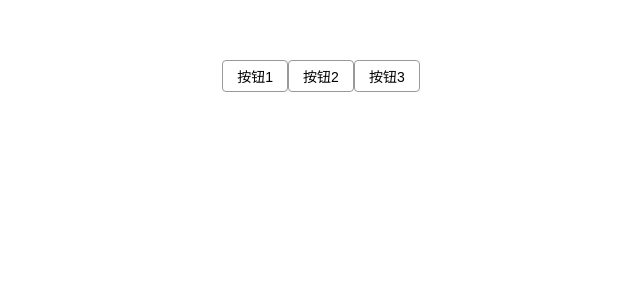
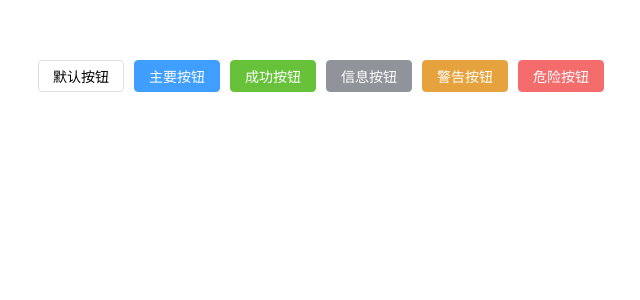
Before and after one commit to wubh2012/wu-ui, a Vue app: page / in a window 1280 px wide. Shown: the top 300 px of the page, without its empty margins (319-959 px from the left). Built offline with nearby package versions, Linux system fonts and the light colour scheme.

Commit message:
指定按钮的类型，使用对应的样式，primary,success,info,warning,danger

```diff
--- a/src/App.vue
+++ b/src/App.vue
@@ -1,41 +1,48 @@
 <template>
   <div id="app">
-    <w-button>按钮1</w-button>
-    <w-button>按钮2</w-button>
-    <w-button>按钮3</w-button>
+    <div id="demo">
+      <w-button>默认按钮</w-button>
+      <w-button type="primary">主要按钮</w-button>
+      <w-button type="success">成功按钮</w-button>
+      <w-button type="info">信息按钮</w-button>
+      <w-button type="warning">警告按钮</w-button>
+      <w-button type="danger">危险按钮</w-button>
+    </div>
   </div>
 </template>
 
 <script>
-
-
 export default {
-  name: 'app',
-
-}
+  name: "app"
+};
 </script>
 
 <style lang="scss">
-*{
+* {
   margin: 0;
   padding: 0;
   box-sizing: border-box;
 }
-:root{
+:root {
   --font-size: 14px;
   --color: #333;
 }
-body{
+body {
   font-size: var(--font-size);
 }
 #app {
-  font-family: -apple-system, BlinkMacSystemFont, 'Segoe UI', 'PingFang SC', 'Hiragino Sans GB',
-  'Microsoft YaHei', 'Helvetica Neue', Helvetica, Arial, sans-serif, 'Apple Color Emoji',
-  'Segoe UI Emoji', 'Segoe UI Symbol';
+  font-family: -apple-system, BlinkMacSystemFont, "Segoe UI", "PingFang SC",
+    "Hiragino Sans GB", "Microsoft YaHei", "Helvetica Neue", Helvetica, Arial,
+    sans-serif, "Apple Color Emoji", "Segoe UI Emoji", "Segoe UI Symbol";
   -webkit-font-smoothing: antialiased;
   -moz-osx-font-smoothing: grayscale;
   text-align: center;
   color: #2c3e50;
   margin-top: 60px;
 }
+#demo {
+  .w-button + .w-button {
+    margin-left: 10px;
+  }
+}
 </style>
--- a/src/components/Button.vue
+++ b/src/components/Button.vue
@@ -1,5 +1,7 @@
 <template>
-  <button class="w-button">
+  <button class="w-button" :class="[
+    type? 'w-button--'+type : ''
+  ]">
     <slot></slot>
   </button>
 </template>
@@ -7,6 +9,12 @@
 <script>
 export default {
   name: "w-button",
+  props: {
+    type: {
+      type: String,
+      default: "default"
+    }
+  },
   data() {
     return {};
   }
@@ -18,8 +26,7 @@ $button-height: 32px;
 $button-bg: white;
 $button-active-bg: #eee;
 $color: #333;
-$border-color: #999;
-$border-color-hover: #666;
+$border-color: #dcdfe6;
 $border-radius: 4px;
 .w-button {
   font-size: var(--font-size);
@@ -28,14 +35,99 @@ $border-radius: 4px;
   border: 1px solid $border-color;
   border-radius: $border-radius;
   background: $button-bg;
-  &:hover {
-    border-color: $border-color-hover;
+  outline: none;
+  transition: 0.1s;
+  &:hover,
+  &:focus {
+    color: #409eff;
+    border-color: #c6e2ff;
+    background-color: #ecf5ff;
   }
   &:active {
-    background-color: $button-active-bg;
+    color: #3a8ee6;
+    border-color: #3a8ee6;
+    outline: none;
   }
-  &:focus {
-    outline: none;
+
+  &--primary {
+    color: #fff;
+    background-color: #409eff;
+    border-color: #409eff;
+    &:hover,
+    &:focus {
+      color: #fff;
+      background: #66b1ff;
+      border-color: #66b1ff;
+    }
+    &:active {
+      color: #fff;
+      background: #3a8ee6;
+      border-color: #3a8ee6;
+    }
+  }
+  &--success {
+    color: #fff;
+    background-color: #67c23a;
+    border-color: #67c23a;
+    &:hover,
+    &:focus {
+      background: #85ce61;
+      border-color: #85ce61;
+      color: #fff;
+    }
+    &:active {
+      background: #5daf34;
+      border-color: #5daf34;
+      color: #fff;
+    }
+  }
+  &--info {
+    color: #fff;
+    background-color: #909399;
+    border-color: #909399;
+    &:hover,
+    &:focus {
+      background: #a6a9ad;
+      border-color: #a6a9ad;
+      color: #fff;
+    }
+    &:active {
+      background: #82848a;
+      border-color: #82848a;
+      color: #fff;
+    }
+  }
+  &--warning {
+    color: #fff;
+    background-color: #e6a23c;
+    border-color: #e6a23c;
+    &:hover,
+    &:focus {
+      background: #ebb563;
+      border-color: #ebb563;
+      color: #fff;
+    }
+    &:active {
+      background: #cf9236;
+      border-color: #cf9236;
+      color: #fff;
+    }
+  }
+  &--danger {
+    color: #fff;
+    background-color: #f56c6c;
+    border-color: #f56c6c;
+    &:hover,
+    &:focus {
+      background: #f78989;
+      border-color: #f78989;
+      color: #fff;
+    }
+    &:active {
+      background: #dd6161;
+      border-color: #dd6161;
+      color: #fff;
+    }
   }
 }
 </style>>
```
